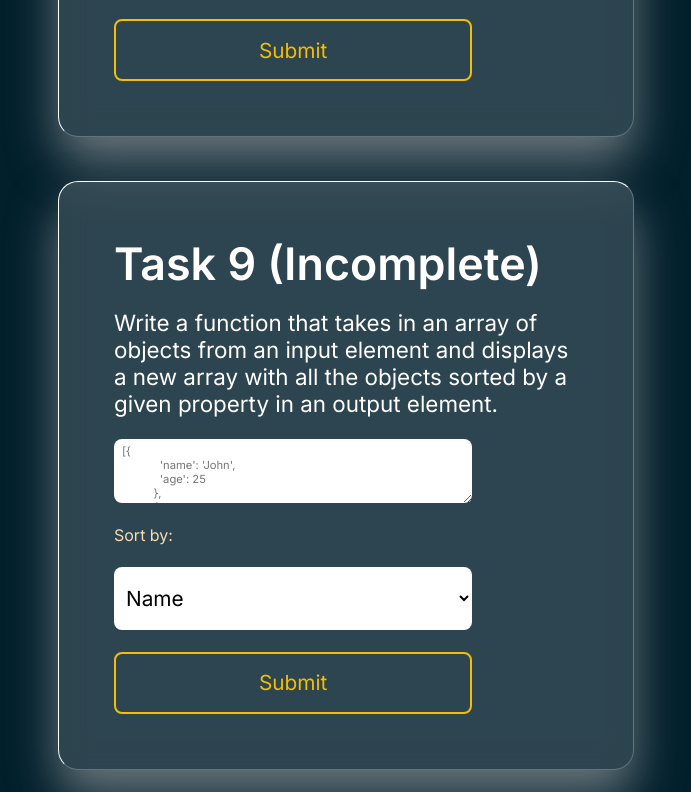
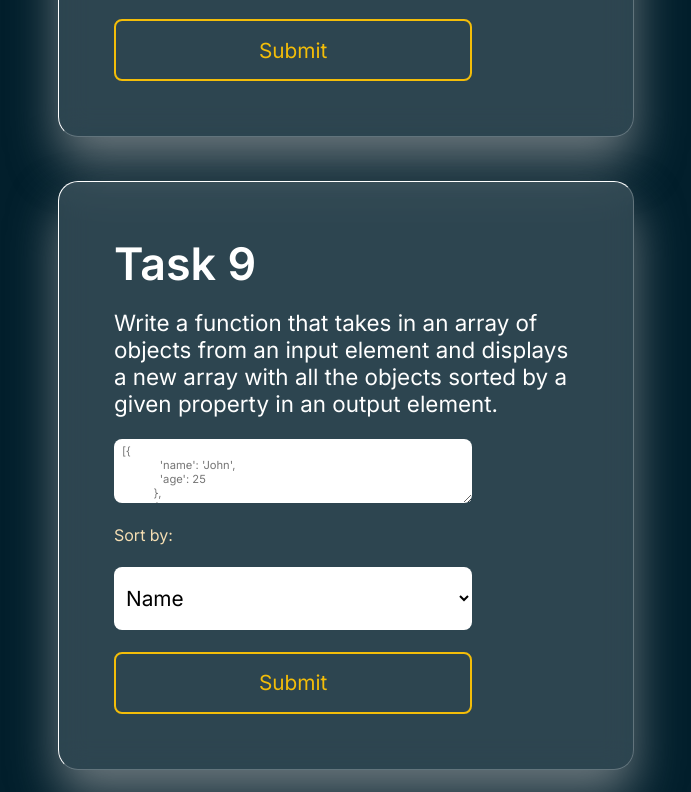
Before and after one commit to Ammar312/complete-the-tasks, a plain HTML site: page index.html in a window 1280 px wide. Shown: the part 3987-4779 px from the top of the page, without its empty margins (294-985 px from the left). Drawn offline with Linux system fonts and the light colour scheme.

Commit message:
correct one mistake

```diff
--- a/index.html
+++ b/index.html
@@ -179,7 +179,7 @@
         <div class="result" id="result8"></div>
       </div>
       <div class="box">
-        <h1>Task 9 (Incomplete)</h1>
+        <h1>Task 9</h1>
         <p class="task">
           Write a function that takes in an array of objects from an input
           element and displays a new array with all the objects sorted by a
```
